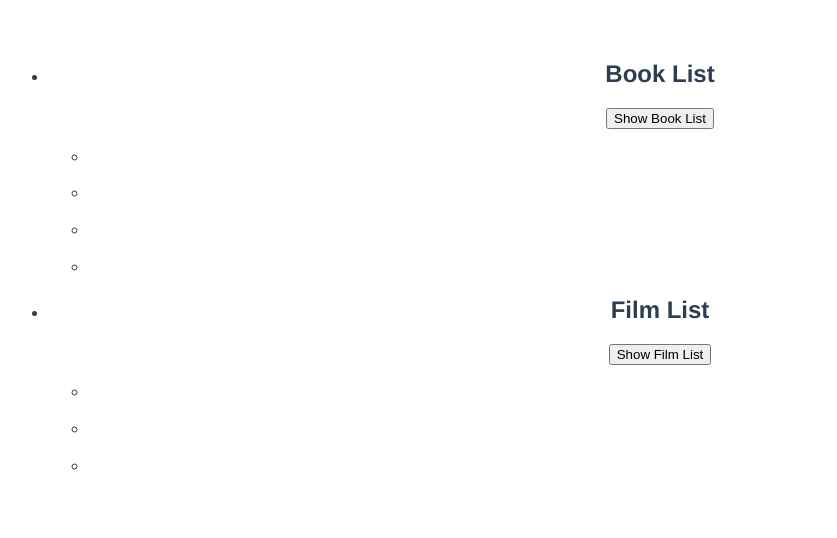
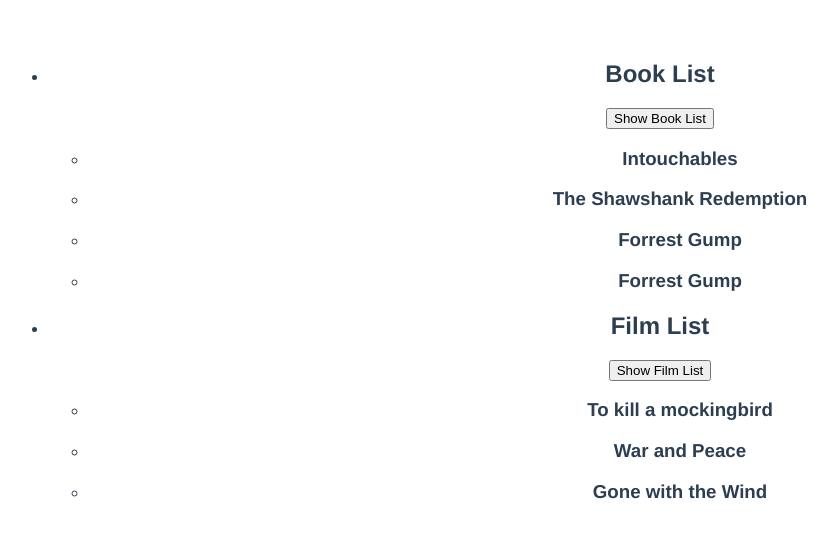
Before and after one commit to maria-zemtsova/ASAP-, a Vue app: page / in a window 1280 px wide. Shown: the top 538 px of the page, without its empty margins (0-837 px from the left). Built offline with nearby package versions, Linux system fonts and the light colour scheme.

Commit message:
fix errors

```diff
--- a/src/components/AccordionItem.vue
+++ b/src/components/AccordionItem.vue
@@ -1,8 +1,6 @@
 <template>
     <li>
-        <div>
-            <h3>{{ item.list }}</h3>
-        </div>
+        <h3>{{ item }}</h3>
     </li>
 </template>
 
@@ -15,6 +13,4 @@
       item: String
     }
   }
-
-
 </script>
```
